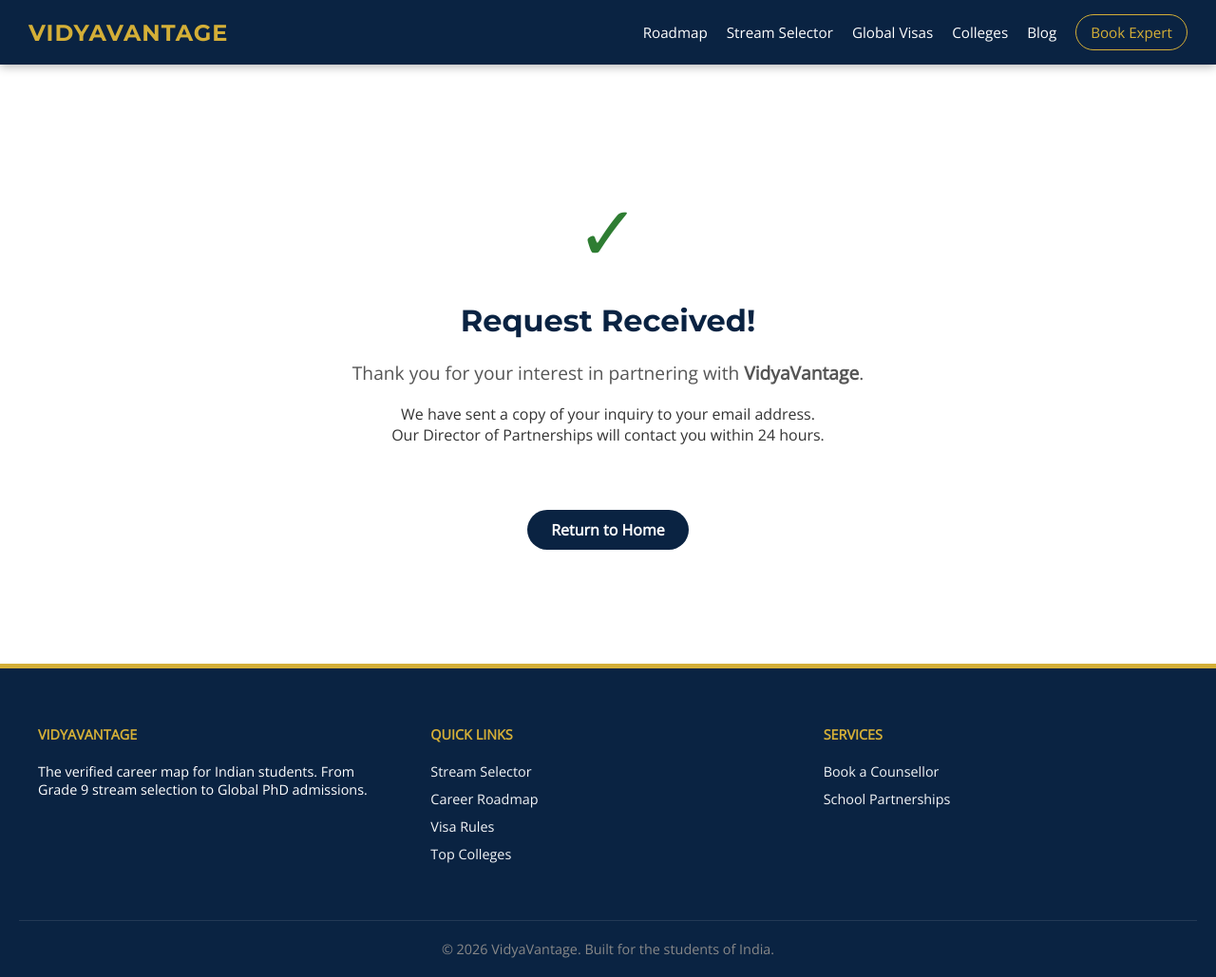
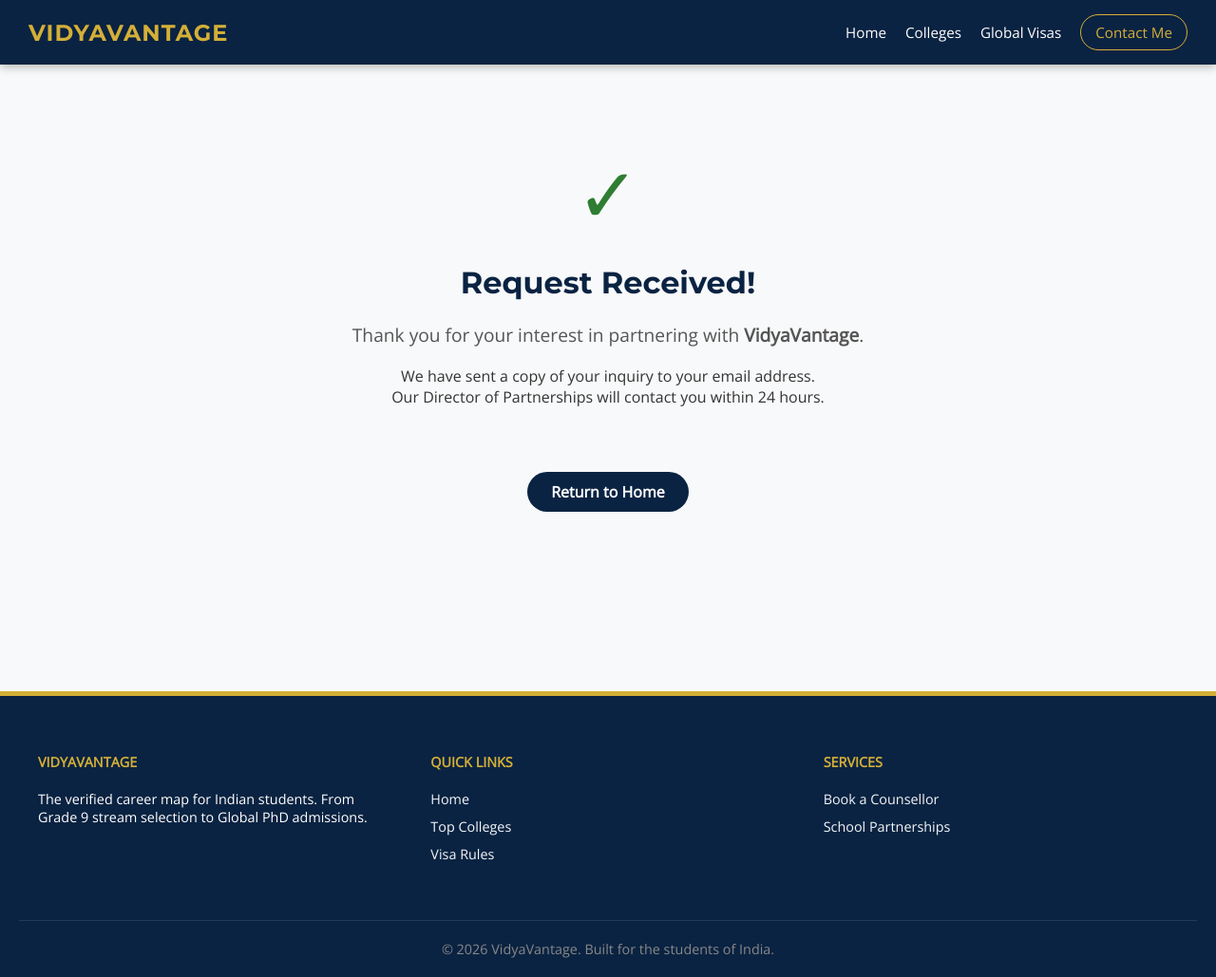
Before and after one commit to antoniovn96/vidyavantage.github.io, a Jekyll site: the page built from partner-success.md, in a window 1280 px wide and 1029 px high. Shown: the whole window at 95% size. Built offline with Jekyll 4.4.1, drawn with Linux system fonts in a browser that asks for light colours.

Commit message:
Update default.html

```diff
--- a/_layouts/default.html
+++ b/_layouts/default.html
@@ -5,14 +5,14 @@
     <meta name="viewport" content="width=device-width, initial-scale=1">
     <title>{{ page.title }} | {{ site.title }}</title>
 
-    <link rel="icon" type="image/png" href="{{ '/assets/images/favicon.png' | relative_url }}">
+    <link rel="icon" type="image/x-icon" href="{{ '/assets/images/favicon.ico' | relative_url }}">
 
     <link rel="stylesheet" href="{{ '/assets/css/style.css' | relative_url }}">
 
     {% seo %}
 
     <style>
-      body { margin: 0; padding: 0; font-family: 'Open Sans', sans-serif; display: flex; flex-direction: column; min-height: 100vh; }
+      body { margin: 0; padding: 0; font-family: 'Open Sans', sans-serif; display: flex; flex-direction: column; min-height: 100vh; background-color: #f8f9fa; }
 
       /* NAV BAR */
       .top-nav {
@@ -64,12 +64,13 @@
       /* CONTENT WRAPPER */
       .main-content {
         flex: 1; /* Pushes footer down */
-        max-width: 1000px;
-        margin: 0 auto;
-        padding: 40px 20px;
+        max-width: 100%; /* Changed to 100% to allow Hero sections to be full width */
+        margin: 0;
+        padding: 0;
         width: 100%;
         box-sizing: border-box;
       }
+      /* Add padding container for regular pages if needed, but keep main 100% for index */
 
       /* FOOTER */
       .site-footer {
@@ -108,12 +109,12 @@
       <a href="{{ '/' | relative_url }}" class="nav-logo">VIDYAVANTAGE</a>
 
       <div class="nav-links">
-        <a href="{{ '/career-search/' | relative_url }}">Roadmap</a>
-        <a href="{{ '/stream-selector/' | relative_url }}">Stream Selector</a>
-        <a href="{{ '/visas/' | relative_url }}">Global Visas</a>
+        <a href="{{ '/' | relative_url }}">Home</a>
         <a href="{{ '/colleges/' | relative_url }}">Colleges</a>
-        <a href="{{ '/blog/' | relative_url }}">Blog</a>
-        <a href="{{ '/book-expert/' | relative_url }}" class="nav-btn">Book Expert</a>
+
+        <a href="{{ '/visa/' | relative_url }}">Global Visas</a>
+
+        <a href="https://github.com/antoniovn96" target="_blank" class="nav-btn">Contact Me</a>
       </div>
     </nav>
 
@@ -130,22 +131,22 @@
         <div class="footer-col">
           <div class="footer-heading">Quick Links</div>
           <div class="footer-links">
-            <a href="{{ '/stream-selector/' | relative_url }}">Stream Selector</a>
-            <a href="{{ '/career-search/' | relative_url }}">Career Roadmap</a>
-            <a href="{{ '/visas/' | relative_url }}">Visa Rules</a>
-            <a href="{{ '/colleges/' | relative_url }}">Top Colleges</a>
+             <a href="{{ '/' | relative_url }}">Home</a>
+             <a href="{{ '/colleges/' | relative_url }}">Top Colleges</a>
+
+             <a href="{{ '/visa/' | relative_url }}">Visa Rules</a>
           </div>
         </div>
         <div class="footer-col">
           <div class="footer-heading">Services</div>
           <div class="footer-links">
-            <a href="{{ '/book-expert/' | relative_url }}">Book a Counsellor</a>
-            <a href="{{ '/school-partnership/' | relative_url }}">School Partnerships</a>
+            <a href="https://github.com/antoniovn96" target="_blank">Book a Counsellor</a>
+            <a href="#">School Partnerships</a>
           </div>
         </div>
       </div>
       <div class="copyright">
-        © 2026 VidyaVantage. Built for the students of India.
+        © {{ site.time | date: '%Y' }} VidyaVantage. Built for the students of India.
       </div>
     </footer>
 
```
